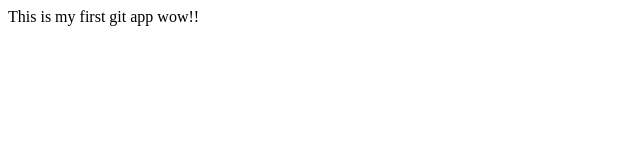
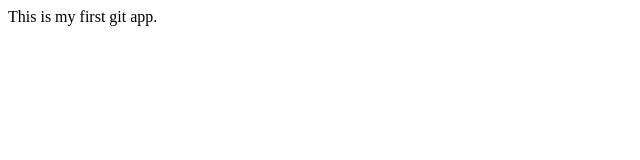
Before and after one commit to Felix-madison/myappsample, a plain HTML site: page index.html in a window 1280 px wide. Shown: the full height of the page, 0-640 px from the left. Drawn offline with Linux system fonts and the light colour scheme.

Commit message:
Changed index.html

```diff
--- a/index.html
+++ b/index.html
@@ -6,6 +6,6 @@
     <title>My app</title>
   </head>
   <body>
-    This is my first git app wow!!
+    This is my first git app.
   </body>
 </html>
```
